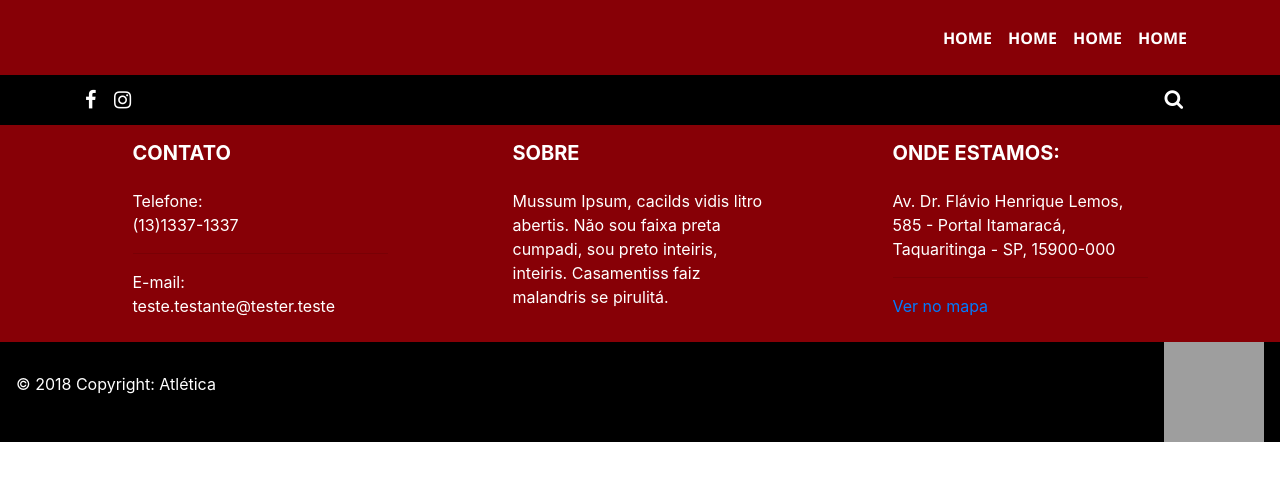
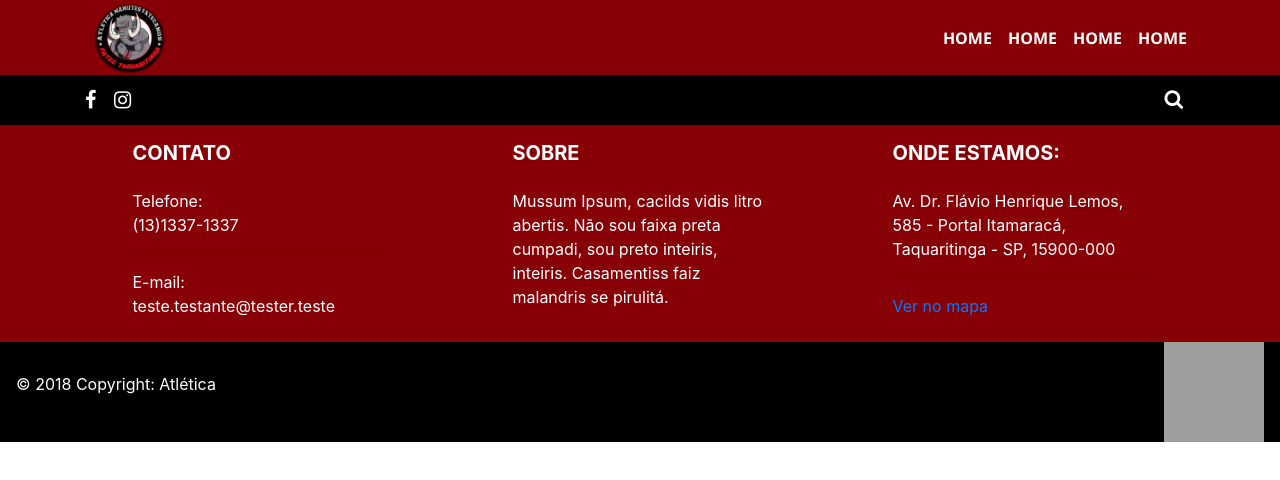
Before and after one commit to fatec-taquaritinga/site-atletica, a plain HTML site: page index.html in a window 1280 px wide. Drawn offline with nearby package versions, Linux system fonts and the light colour scheme; grey boxes are pictures that could not be loaded.

Commit message:
Adicionando icone do mamute no menu.

```diff
--- a/assets/css/main.css
+++ b/assets/css/main.css
@@ -6,6 +6,11 @@ body {
 
 
 /* Menu */
+
+.mamute-logo {
+    height: 90px;
+    width: 90px;
+}
 
 .menu-principal {
     background-color: #870006;
--- a/index.html
+++ b/index.html
@@ -24,7 +24,7 @@
         <nav class="navbar navbar-expand-lg menu-principal">
             <div class="container">
                 <a class="navbar-brand" title="Atlética Fatec Taquaritinga" href="#">
-                    <!-- <img src="assets/img/" alt="Logo Atlética Fatec Taquaritinga"> -->
+                  <img class ="mamute-logo mb-1"src="assets/img/atlogo.png" alt="Logo Atlética Fatec Taquaritinga">
                 </a>
                 <button class="navbar-toggler" type="button" data-toggle="collapse" data-target="#menu-principal">
                     <span class="navbar-toggler-icon"></span>
```
Also changed, not shown: assets/img/atlogo.png (added).
